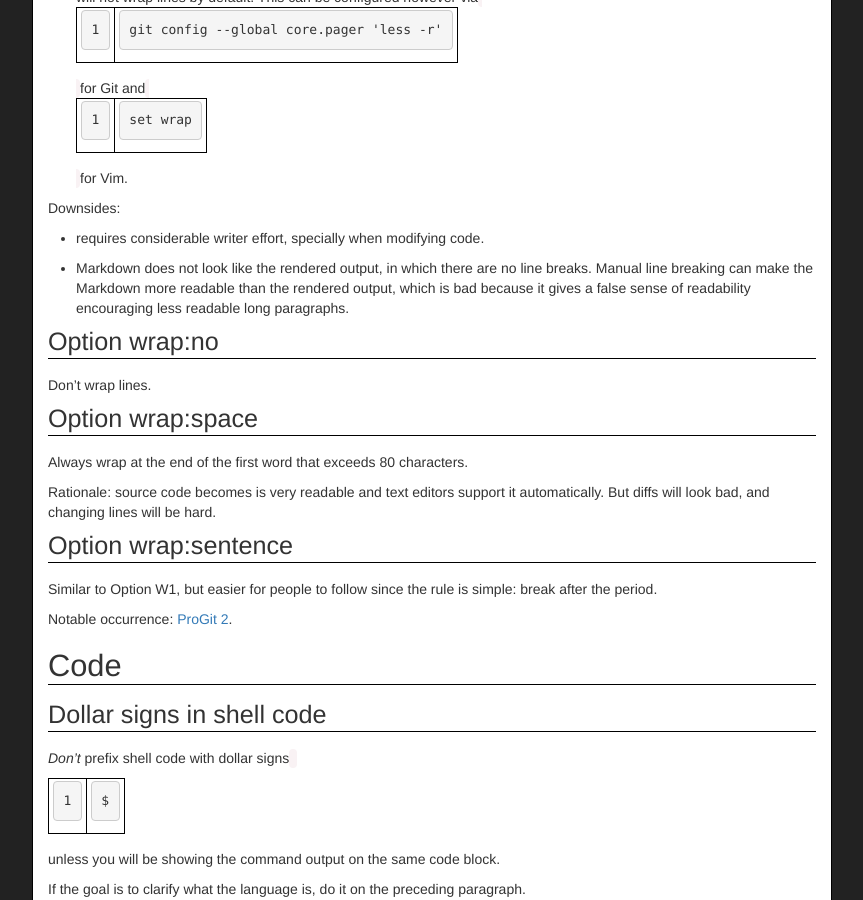
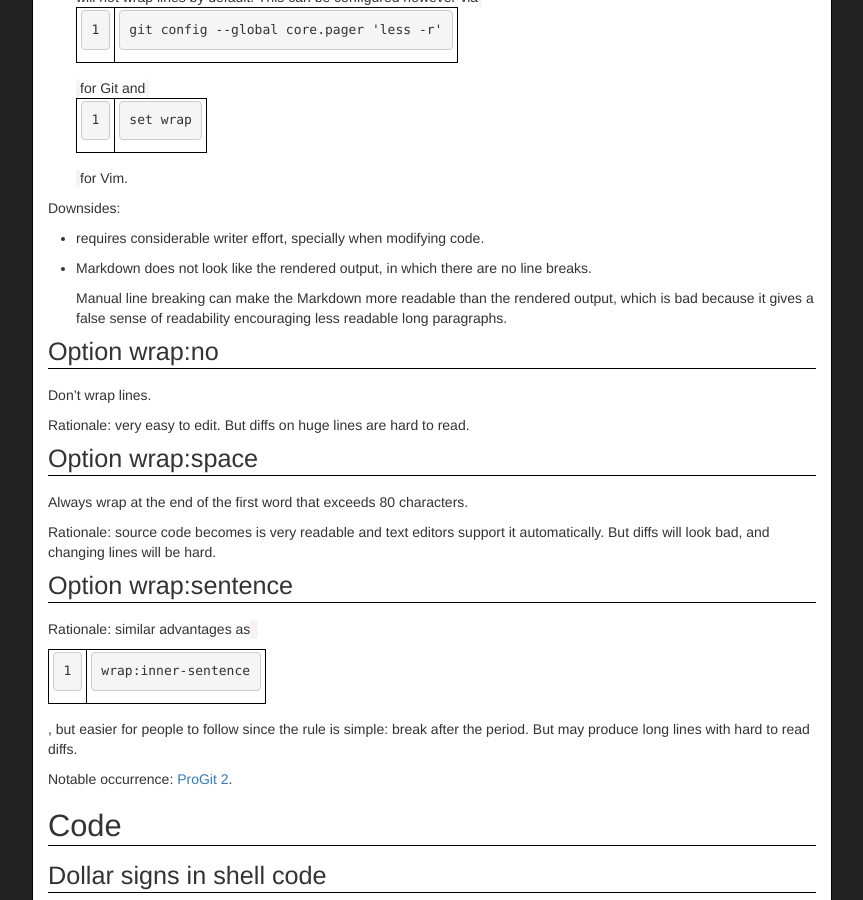
Before and after one commit to cirosantilli/markdown-style-guide, a Jekyll site: the page built from index.md, in a window 1280 px wide and 900 px high, scrolled down 7066 px. Shown: the whole window, without its empty margins (208-1071 px from the left). Built offline with Jekyll 4.4.1, drawn with Linux system fonts in a browser that asks for light colours; nearby versions of some CDN libraries.

Commit message:
Rationale for all wrap options

```diff
--- a/index.md
+++ b/index.md
@@ -213,6 +213,7 @@ Downsides:
 -   requires considerable writer effort, specially when modifying code.
 
 -   Markdown does not look like the rendered output, in which there are no line breaks.
+
     Manual line breaking can make the Markdown more readable than the rendered output,
     which is bad because it gives a false sense of readability encouraging less
     readable long paragraphs.
@@ -220,6 +221,8 @@ Downsides:
 #### Option wrap:no {#option-wrap-no}
 
 Don't wrap lines.
+
+Rationale: very easy to edit. But diffs on huge lines are hard to read.
 
 #### Option wrap:space {#option-wrap-space}
 
@@ -230,8 +233,9 @@ But diffs will look bad, and changing lines will be hard.
 
 #### Option wrap:sentence {#option-wrap-sentence}
 
-Similar to Option W1, but easier for people to follow since the rule is simple:
-break after the period.
+Rationale: similar advantages as `wrap:inner-sentence`,
+but easier for people to follow since the rule is simple:
+break after the period. But may produce long lines with hard to read diffs.
 
 Notable occurrence: [ProGit 2](https://raw.githubusercontent.com/progit/progit2/5c285553c0605342339284981a9bb8a6c4e7c18e/book/01-introduction/1-introduction.asc).
 
```
